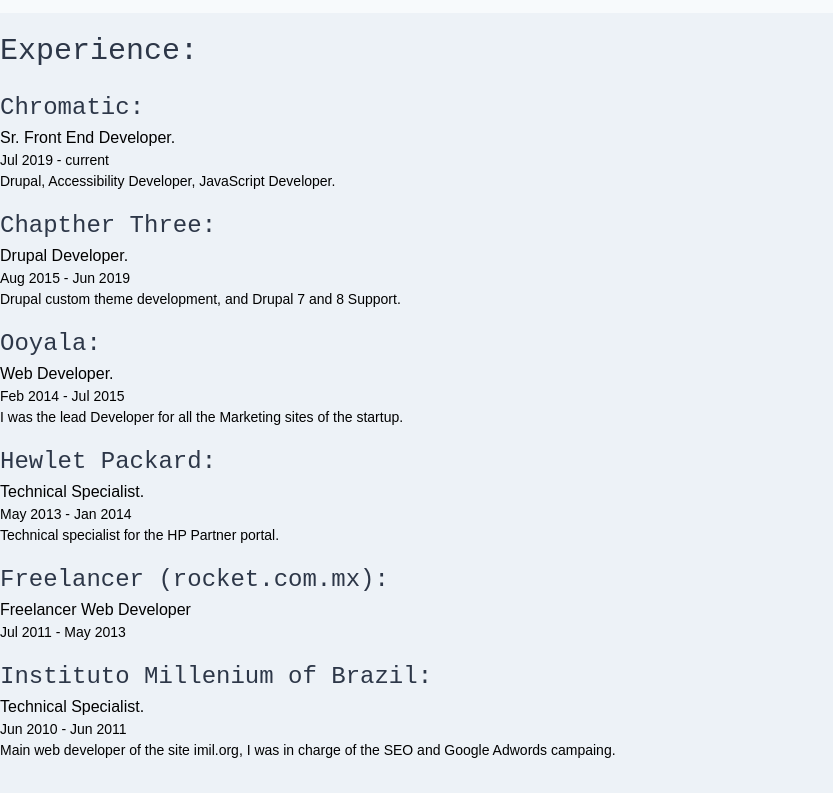
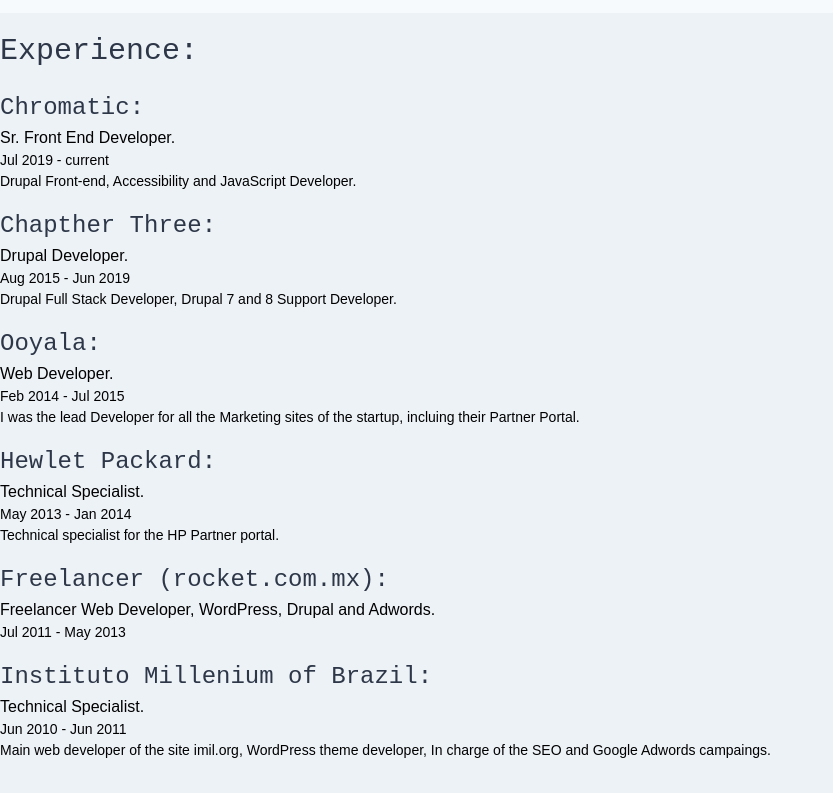
Before and after one commit to isramv/israelmorales.dev, a Gatsby site: page / in a window 1280 px wide. Shown: the part 982-1775 px from the top of the page, without its empty margins (0-833 px from the left). Built offline with nearby package versions, Linux system fonts and the light colour scheme; Gatsby itself is replaced by a stand-in of ours.

Commit message:
updated links on old blog posts

```diff
--- a/src/data/resume/resume.yml
+++ b/src/data/resume/resume.yml
@@ -34,28 +34,27 @@
       - company: Chromatic
         dates: Jul 2019 - current
         jobTitle: 'Sr. Front End Developer.'
-        duties: Drupal theming, accessibility and JavaScript.
-        description: Drupal, Accessibility Developer, JavaScript Developer.
+        description: Drupal Front-end, Accessibility and JavaScript Developer.
       - company: Chapther Three
         dates: Aug 2015 - Jun 2019
         jobTitle: Drupal Developer.
-        description: Drupal custom theme development, and Drupal 7 and 8 Support.
+        description: Drupal Full Stack Developer, Drupal 7 and 8 Support Developer.
       - company: Ooyala
         dates: Feb 2014 - Jul 2015
         jobTitle: Web Developer.
-        description: I was the lead Developer for all the Marketing sites of the startup.
+        description: I was the lead Developer for all the Marketing sites of the startup, incluing their Partner Portal.
       - company: Hewlet Packard
         dates: May 2013 - Jan 2014
         jobTitle: Technical Specialist.
         description: Technical specialist for the HP Partner portal.
       - company: Freelancer (rocket.com.mx)
         dates: Jul 2011 - May 2013
-        jobTitle: Freelancer Web Developer
+        jobTitle: Freelancer Web Developer, WordPress, Drupal and Adwords.
         description: ''
       - company: Instituto Millenium of Brazil
         dates: Jun 2010 - Jun 2011
         jobTitle: Technical Specialist.
-        description: Main web developer of the site imil.org, I was in charge of the SEO and Google Adwords campaing.
+        description: Main web developer of the site imil.org, WordPress theme developer, In charge of the SEO and Google Adwords campaings.
   education:
     title: 'Education'
     collection:
--- a/src/pages/index.js
+++ b/src/pages/index.js
@@ -32,7 +32,6 @@
                 company
                 dates
                 description
-                duties
                 jobTitle
               }
               title
--- a/src/pages/posts-and-talks.js
+++ b/src/pages/posts-and-talks.js
@@ -39,7 +39,7 @@
             >
               <h3>{post.title}</h3>
               <div>
-                <a href={post.url} target="_blank">
+                <a href={post.url} target="_blank" rel="noreferrer">
                   {post.url}
                 </a>
               </div>
```
